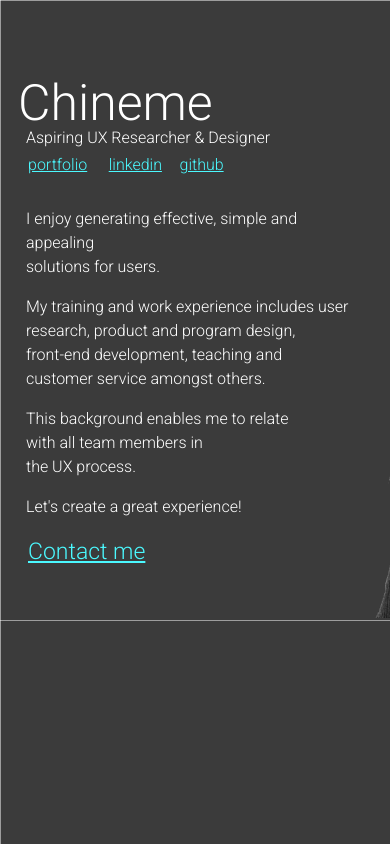
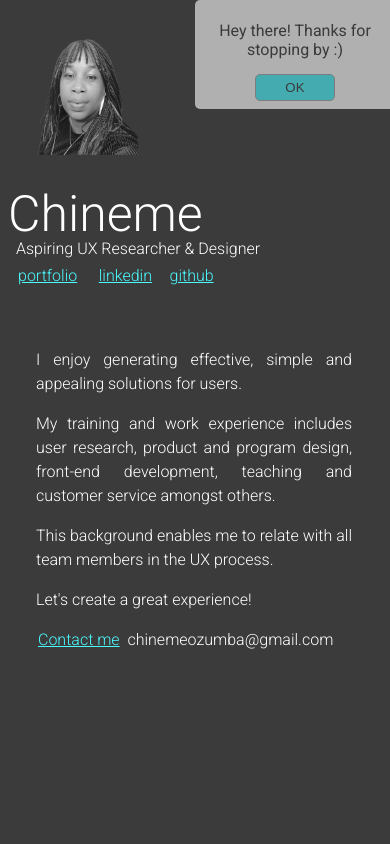
Before and after one commit to Ifenkili/Ifenkili.github.io, a plain HTML site: page index.html in a window 390 px wide. Drawn offline with nearby package versions, Linux system fonts and the light colour scheme.

Commit message:
Updated website
removes <br> tags in mobile view.
matched the color scheme for Load alert to the rest of the page
added email address next to the contact me link
changed background on mobile to plain grey
added image to show on mobile

```diff
--- a/chinemeOzumba.css
+++ b/chinemeOzumba.css
@@ -4,10 +4,36 @@
         background-size: cover;
         font-family: 'Roboto', sans-serif;
         color: white;
-        align-items:left ;
-        flex-direction: row;
         text-align: left;
+        flex-direction: column;
     }
+    figure{
+        margin-bottom: 0px;
+        padding-bottom: 0px;
+        visibility: hidden;
+    }
+    embed{
+
+        visibility: hidden;
+    }
+    #sec1{
+        background-size: cover;
+    }
+
+    #mobile-head-writing{
+        text-align: left;
+        margin-left: 50px;
+        margin-right: 0px;
+        padding-right: 30px ;
+        padding-left: 30px;
+        padding-top: 0px;
+
+    }
+    #sec2{
+        margin-top: -10px;
+        padding-top: 0px;
+    }
+
     #writing{
         text-align: left;
         float: left;
@@ -15,9 +41,8 @@
         margin-right: 0px;
         padding-right: 30px ;
         padding-left: 30px;
-        padding-top: 20px;
+        padding-top: 0px;
         /*background: #3b3b3b;*/
-
     }
 
 
@@ -27,7 +52,6 @@
         line-height: 1;
         text-align: left;
         margin-bottom: 0px;
-
     }
 
     h4 {
@@ -60,8 +84,25 @@
         font-weight: 300;
         font-stretch: extra-expanded;
     }
-
-
+    #email {
+        color: rgb(75, 249, 255);
+        font-size: 30px;
+        padding-left: 2px;
+        margin-top:0px;
+        padding-top:0px;
+        margin-bottom: 30px;
+        font-weight: 300;
+        font-stretch: extra-expanded;
+    }
+      /* mouse over link */
+      a:hover  {
+        color:  #ff934b;
+        outline: 1px solid #ff934b
+    }
+      /* selected link */
+      a:active {
+        color: #ff934b;
+      }
     #me{
         margin-left: 0px;
     }
@@ -84,35 +125,130 @@
         font-stretch: extra-expanded;
     }
 
+    #confirm {
+        display: none;
+        background-color: white;
+        color:#3b3b3b;
+        border-radius: 5px;
+        position: fixed;
+        width: 400px;
+        left: 50%;
+        margin-left: -100px;
+        margin-top: -20px;
+        padding: 6px 8px 8px;
+        box-sizing: border-box;
 
+        text-align: center;
+     }
+     #confirm button {
+         color: #3b3b3b;
+        background-color: rgb(75, 249, 255);
+        display: inline-block;
+        border-radius: 5px;
+        border: 1px solid #aaa;
+        padding: 5px;
+        text-align: center;
+        width: 80px;
+        cursor: pointer;
+     }
+     #confirm .message {
+      font-family: 'Roboto' sans-serif;
+        text-align: center;
+        padding: 15px 10px 15px 10px;
+     }
 
     @media screen and  (max-width: 750px) {
+        body{
+            background: #3b3b3b;
+        }
+        #sec1{
+            flex-direction: row;
+            margin-top: 30px;
+            margin-bottom: 30px;
+        }
+        #mobile-head-writing{
+            float: left;
+            margin-right: 0px;
+            padding-right: 0px;
+            padding-top: 30px;
+            padding-bottom:0px;
+            margin-bottom: 30px;
+            padding-left:0px;
+            margin-left: 0px;
+        }
+
+        #mobile-head-pic{
+            float: left;
+            margin-left: 10px;
+            padding-left: 10px;
+            margin-right: 0px;
+            padding-right: 0px;
+            padding-top: 0px;
+            margin-top: 0px;
+        }
+        embed{
+            visibility: visible;
+        }
+        #sec2{
+            margin-top: 0px;
+            padding-top: 0px;
+
+        }
         #writing{
-            text-align: left;
+            text-align: justify;
             float: left;
-            margin-left: 0px;
+            margin-left: 10px;
             margin-right: 0px;
             padding-right: 30px ;
             padding-left: 10px;
-            padding-top: 20px;
+            /*padding-top: 20px;*/
+        }
+        #introduction1 br{
+            content: ' ';
+        }
+        #introduction2 br{
+            content: ' ';
+        }
+        #introduction3 br{
+            content: ' ';
         }
         h1{
             font-size: 50px;
+           margin-top: 0px;
         }
     h4{
+
 font-size: 16px;
 margin-bottom: -20px;
     }
         p {
-
             font-size: 16px;
         }
         .social{
+
             font-size: 16px;
 
         margin-bottom: -20px;
+        }
+        #email{
+            font-size: 16px;
         }
         #introduction1{
             margin-top: -20px;
             padding-top: 0px;
         }
+         #confirm {
+        display: none;
+        background-color: #ffffff;
+        opacity: 0.6;
+        color:#3b3b3b;
+        border-radius: 5px;
+        position: fixed;
+        width: 200px;
+        left: 50%;
+        margin-left: 0px;
+        margin-top: -30px;
+        padding: 6px 8px 8px;
+        box-sizing: border-box;
+        text-align: center;
+     }
--- a/index.html
+++ b/index.html
@@ -10,19 +10,44 @@
     <!-- Style sheet -->
     <link rel="stylesheet" href="chinemeOzumba.css">
     <link href="https://fonts.googleapis.com/css2?family=Roboto:wght@300;400;500;700&display=swap" rel="stylesheet">
+    <script src="https://ajax.googleapis.com/ajax/libs/jquery/3.2.1/jquery.min.js">
+    </script>
+    <script>
+       function loadAlert(msg, myYes) {
+          var confirmBox = $("#confirm");
+          confirmBox.find(".message").text(msg);
+          confirmBox.find(".yes").unbind().click(function() {
+             confirmBox.hide();
+          });
+          confirmBox.find(".yes").click(myYes);
+          confirmBox.show();
+       }
+    </script>
+
 </head>
 <!-- Body -->
 <body onload="loadAlert()">
+    <div id="confirm">
+        <div class="message">Hey there! Thanks for stopping by :)</div>
+        <button class="yes">OK</button>
+     </div>
     <main>
-        <section>
-          <article id="writing">
+        <section id="sec1">
+            <figure id="mobile-head-pic">
+                <embed src='me2.png' alt="Chineme Ozumba" width="110" height="125">
+            </figure>
+            <div id="mobile-head-writing">
               <h1 id="name">Chineme</h1>
               <h4 id="position">Aspiring UX Researcher & Designer</h4>
-              <p class="links"><a class="social" href="#"target="_blank">portfolio</a>  &nbsp; &nbsp;
-                 <a class="social" href="https://www.linkedin.com/in/chineme-ozumba-30795161/" target="_blank">linkedin</a>&nbsp; &nbsp;
-                 <a class="social" href="https://github.com/Ifenkili" target="_blank">github</a></p>
+              <p class="links"><a class="social" id="portfolio" href="#"target="_blank">portfolio</a>  &nbsp; &nbsp;
+                 <a class="social" id="linkedin" href="https://www.linkedin.com/in/chineme-ozumba-30795161/" target="_blank">linkedin</a>&nbsp; &nbsp;
+                 <a class="social" id="github" href="https://github.com/Ifenkili?tab=repositories" target="_blank">github</a></p>
              </p>
+            </div>
 
+        </section>
+        <section id="sec2">
+                <article id="writing">
             <p id="introduction1">
                 I enjoy generating effective, simple and appealing<br>
                 solutions for users.
@@ -42,8 +67,9 @@
                 Let's create a great experience!
             </p>
             <p class="links">
-                <a id="email" href="mailto:chinemeozumba@gmail.com">Contact me</a>
-            </p>
+                <a id="email" href="mailto:chinemeozumba@gmail.com">Contact me</a> &nbsp;chinemeozumba@gmail.com
+                </p>
+
             </article>
            <!--<figure id="me">
                 <embed src='me2.png' alt="Chineme Ozumba" width="650" height="700">
@@ -55,9 +81,9 @@
 
 </html>
 
-<script>
+<!--<script>
 function loadAlert() {
     alert("Hey there, thanks for stopping by :)");
 
   }
-  </script>
+  </script>-->
```
